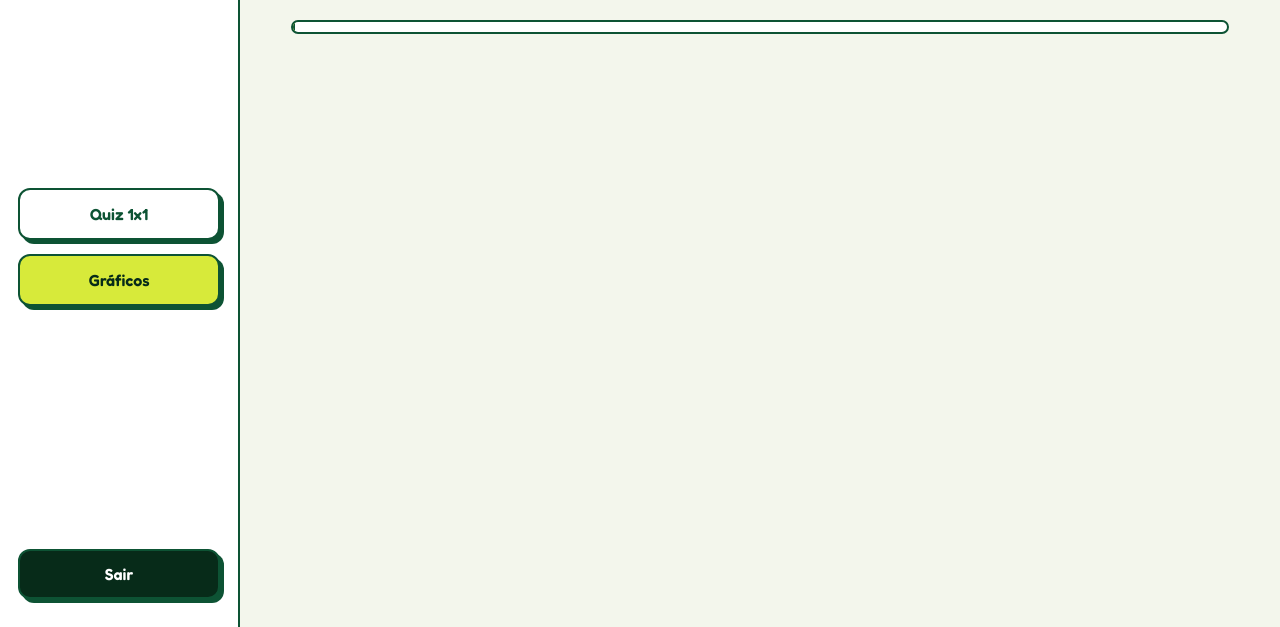
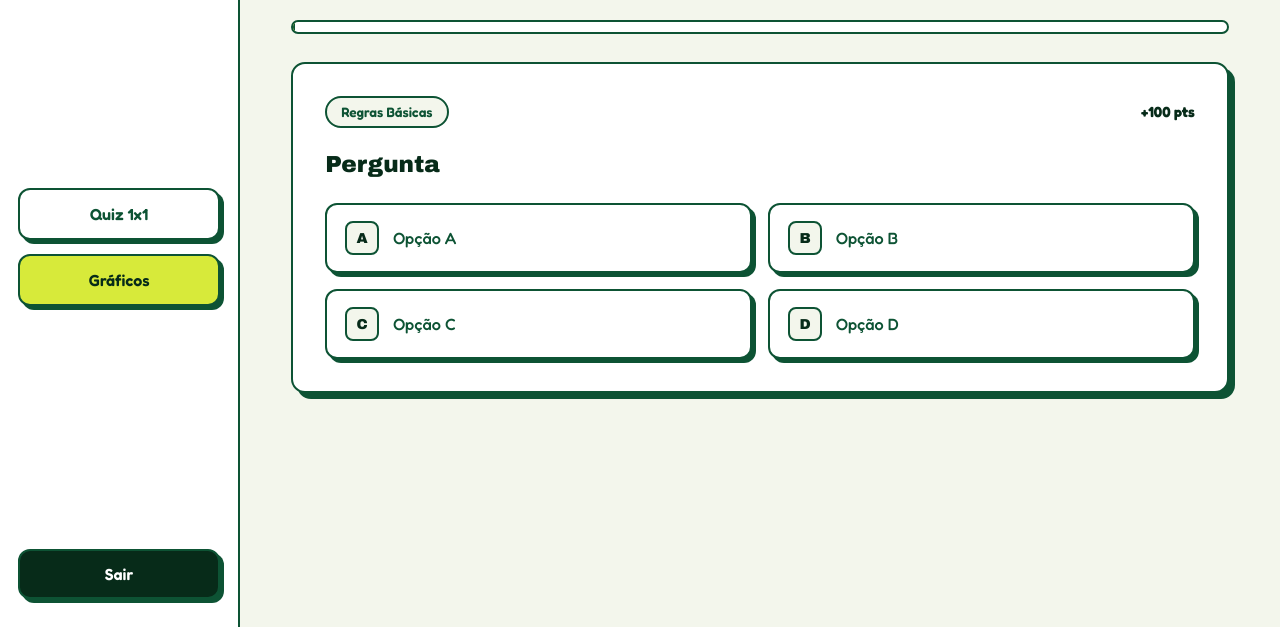
Before and after one commit to ThiagoTeixeiraDev/Projeto-Individual-Tenis, a website: page public/dashboard/quiz.html in a window 1280 px wide. Shown: the part 173-800 px from the top of the page. Drawn offline with Linux system fonts and the light colour scheme.

Commit message:
Estrtutura das perguntas e respostas do quiz

```diff
--- a/public/css/quiz.css
+++ b/public/css/quiz.css
@@ -11,7 +11,8 @@ body {
     line-height: 1.5;
 }
 
-h1, h2 {
+h1,
+h2 {
     font-family: "Archivo Black", sans-serif;
     font-weight: 400;
     line-height: 1.15;
@@ -96,7 +97,8 @@ h1, h2 {
     cursor: pointer;
 }
 
-.btn-nav h3, .btn-logout h3 {
+.btn-nav h3,
+.btn-logout h3 {
     font-size: 1rem;
     font-weight: 600;
 }
@@ -209,3 +211,88 @@ h1, h2 {
     border-right: 2px solid #0d5334;
     transition: width 0.35s ease;
 }
+
+.quiz-card {
+    background-color: #ffffff;
+    border: 2px solid #0d5334;
+    border-radius: 14px;
+    padding: 32px;
+    box-shadow: 6px 6px 0 #0d5334;
+    display: flex;
+    flex-direction: column;
+    gap: 24px;
+}
+
+.quiz-card-topo {
+    display: flex;
+    justify-content: space-between;
+    align-items: center;
+}
+
+.badge-tema {
+    background-color: #f3f6ec;
+    border: 2px solid #0d5334;
+    border-radius: 20px;
+    padding: 4px 14px;
+    font-size: 0.85rem;
+    font-weight: 600;
+}
+
+.valor-questao {
+    font-weight: 700;
+    font-size: 0.92rem;
+    color: #072b19;
+}
+
+.enunciado {
+  font-size: 1.45rem;
+  color: #072b19;
+}
+
+.opcoes-grid {
+  display: grid;
+  grid-template-columns: repeat(2, 1fr);
+  gap: 16px;
+}
+
+.opcao-btn {
+  display: flex;
+  align-items: center;
+  gap: 14px;
+  width: 100%;
+  text-align: left;
+  font-family: "Fredoka", sans-serif;
+  font-size: 1.02rem;
+  font-weight: 500;
+  color: #0d5334;
+  background-color: #ffffff;
+  border: 2px solid #0d5334;
+  border-radius: 12px;
+  padding: 16px 18px;
+  box-shadow: 4px 4px 0 #0d5334;
+  cursor: pointer;
+  transition: transform 0.18s ease, background-color 0.18s ease;
+}
+
+.opcao-btn:hover:not(:disabled) {
+  transform: translateY(-3px);
+  background-color: #f3f6ec;
+}
+
+.opcao-btn:disabled {
+  cursor: default;
+}
+
+.opcao-letra {
+  display: flex;
+  align-items: center;
+  justify-content: center;
+  min-width: 34px;
+  height: 34px;
+  border-radius: 8px;
+  background-color: #f3f6ec;
+  border: 2px solid #0d5334;
+  font-family: "Archivo Black", sans-serif;
+  font-size: 0.9rem;
+  color: #072b19;
+}
--- a/public/dashboard/quiz.html
+++ b/public/dashboard/quiz.html
@@ -63,6 +63,36 @@
         <div class="progresso-container">
             <div class="progresso-barra" id="barra_progresso"></div>
         </div>
+
+        <section class="quiz-card" id="tela_pergunta">
+            <div class="quiz-card-topo">
+                <span class="badge-tema" id="categoria_pergunta">Regras Básicas</span>
+                <span class="valor-questao">+100 pts</span>
+            </div>
+
+            <h2 class="enunciado" id="texto_pergunta">Pergunta</h2>
+
+            <div class="opcoes-grid">
+          <button class="opcao-btn" id="btn_opcao_0" onclick="verificarResposta(0)">
+            <span class="opcao-letra">A</span>
+            <span class="opcao-texto" id="texto_opcao_0">Opção A</span>
+          </button>
+
+          <button class="opcao-btn" id="btn_opcao_1" onclick="verificarResposta(1)">
+            <span class="opcao-letra">B</span>
+            <span class="opcao-texto" id="texto_opcao_1">Opção B</span>
+          </button>
+
+          <button class="opcao-btn" id="btn_opcao_2" onclick="verificarResposta(2)">
+            <span class="opcao-letra">C</span>
+            <span class="opcao-texto" id="texto_opcao_2">Opção C</span>
+          </button>
+
+          <button class="opcao-btn" id="btn_opcao_3" onclick="verificarResposta(3)">
+            <span class="opcao-letra">D</span>
+            <span class="opcao-texto" id="texto_opcao_3">Opção D</span>
+          </button>
+        </div>
     </div>
 
 
```
Lines whose indentation alone changed are shown as unchanged.
